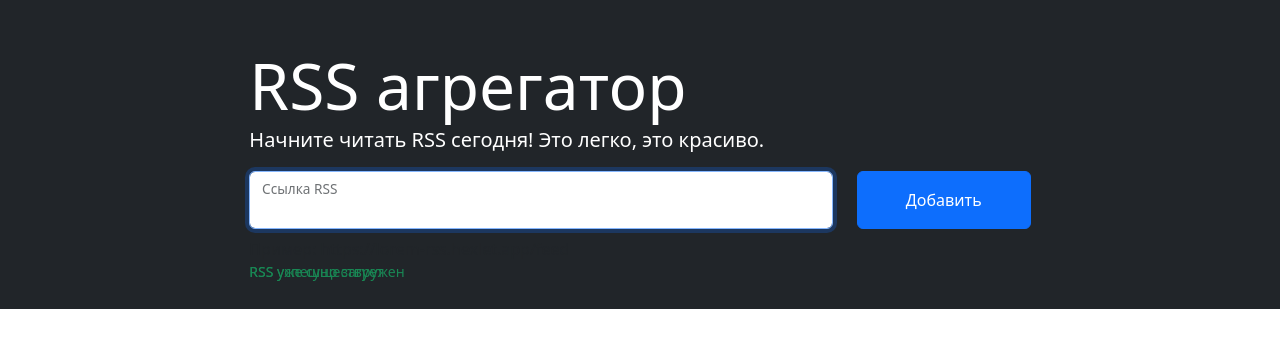
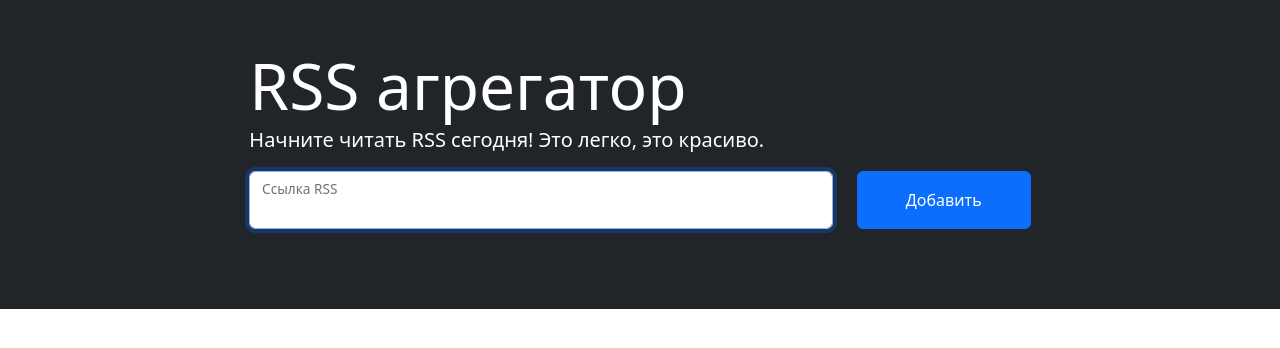
Before and after one commit to DmitryBalandin/frontend-project-11, a website built with Vite: page index.html in a window 1280 px wide. Built offline with nearby package versions, Linux system fonts and the light colour scheme; what on-change would draw is missing.

Commit message:
maybe success

```diff
--- a/index.html
+++ b/index.html
@@ -46,8 +46,7 @@
           </div>
         </form>
         <p class="mt-2 mb-0 text-muted">Пример: https://lorem-rss.hexlet.app/feed</p>
-        <p class="feedback m-0 position-absolute small text-success">RSS уже существует</p>
-        <p class="feedback m-0 position-absolute small text-success">RSS успешно загружен</p>
+        <p class="feedback m-0 position-absolute small text-danger"></p>
       </div>
     </div>
   </section>
--- a/src/js/app.js
+++ b/src/js/app.js
@@ -9,7 +9,7 @@ export default (i18) => {
   const form = document.querySelector('form.rss-form')
   const button = document.querySelector('button[type="submit"]')
   const input = document.querySelector('#url-input')
-  button.addEventListener('click', (e) => {
+  form.addEventListener('click', (e) => {
     const inputValue = input.value;
     e.preventDefault()
     validator(inputValue, Object.values(state.listAddRssNews).map(value => value.linkFeed), i18)
--- a/src/js/locales/ru.js
+++ b/src/js/locales/ru.js
@@ -3,10 +3,10 @@ export default {
      errors:{
       empty:'Поле не должно быть пустым',
       url: 'Ссылка должна быть валидным URL',
-      existOnList: 'Rss уже существует',
+      existOnList: "RSS уже существует",
       network: 'Нет доступа к интернету',
       rssIsNotValid: 'Ресурс не содержит валидный RSS',
      },
-     success:'RSS успешно загружен',
+     success:"RSS успешно загружен",
   }
 }
```
